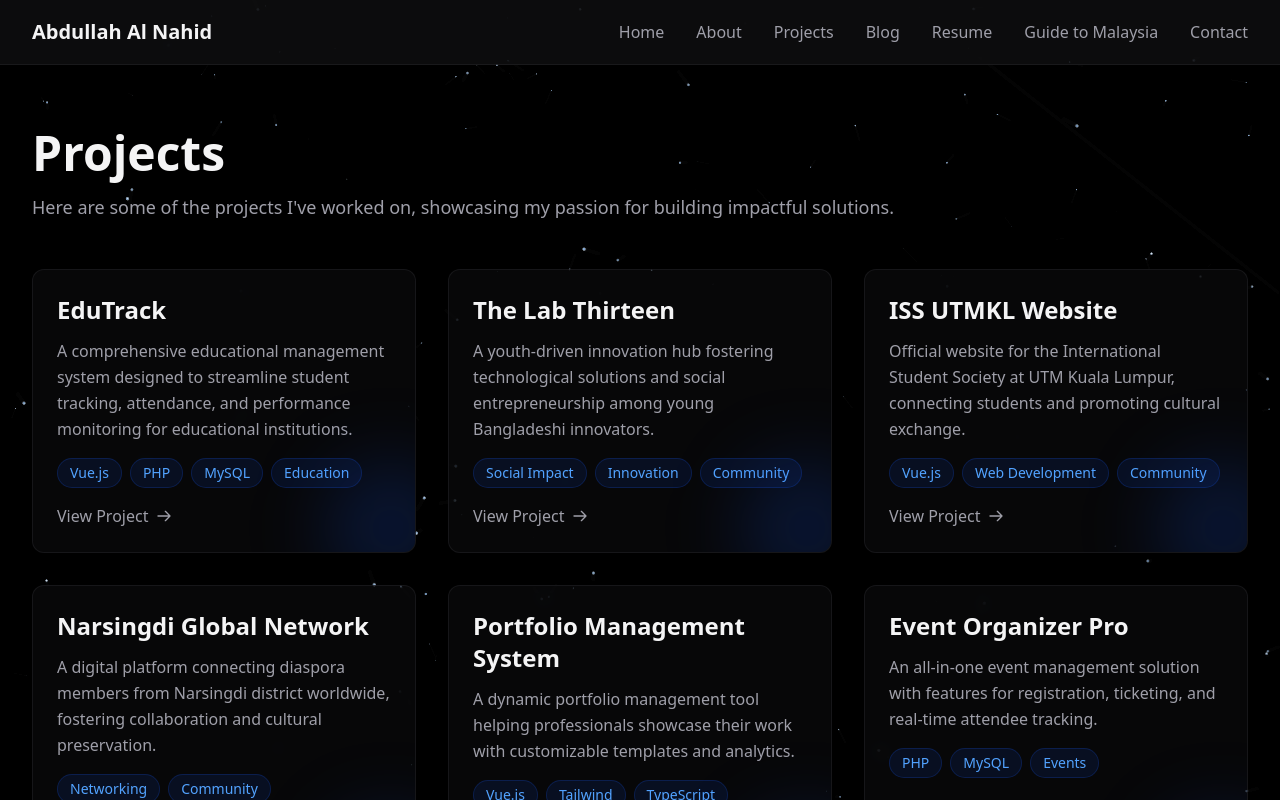
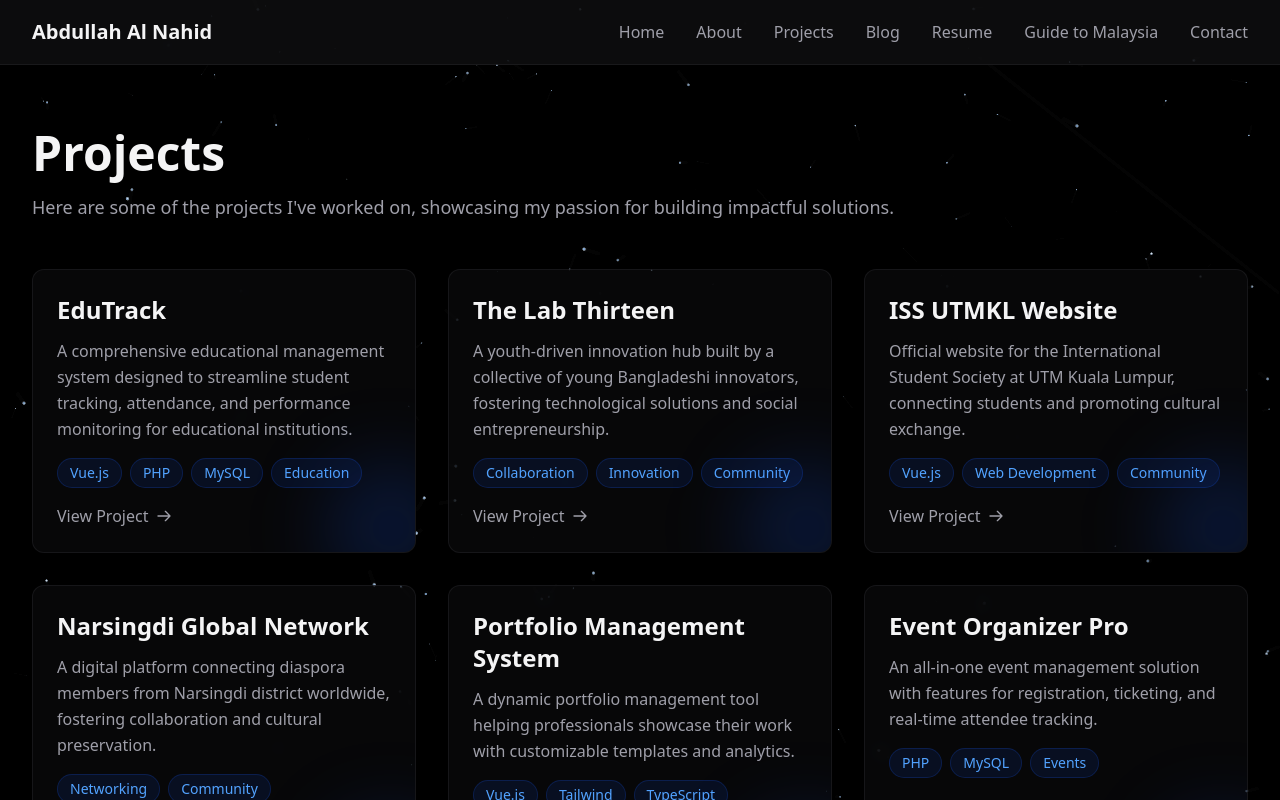
Before and after one commit to abdullahalnahid0503/aanahid, a Vue app: page /projects in a window 1280 px wide. Shown: the top 800 px of the page. Built offline with nearby package versions, Linux system fonts and the light colour scheme.

Commit message:
Update Projects.vue

```diff
--- a/src/pages/Projects.vue
+++ b/src/pages/Projects.vue
@@ -75,8 +75,8 @@ const projects: Project[] = [
   },
   {
     title: 'The Lab Thirteen',
-    description: 'A youth-driven innovation hub fostering technological solutions and social entrepreneurship among young Bangladeshi innovators.',
-    tags: ['Social Impact', 'Innovation', 'Community'],
+    description: 'A youth-driven innovation hub built by a collective of young Bangladeshi innovators, fostering technological solutions and social entrepreneurship.',
+    tags: ['Collaboration', 'Innovation', 'Community'],
     link: 'https://thelabthirteen.com'
   },
   {
```
